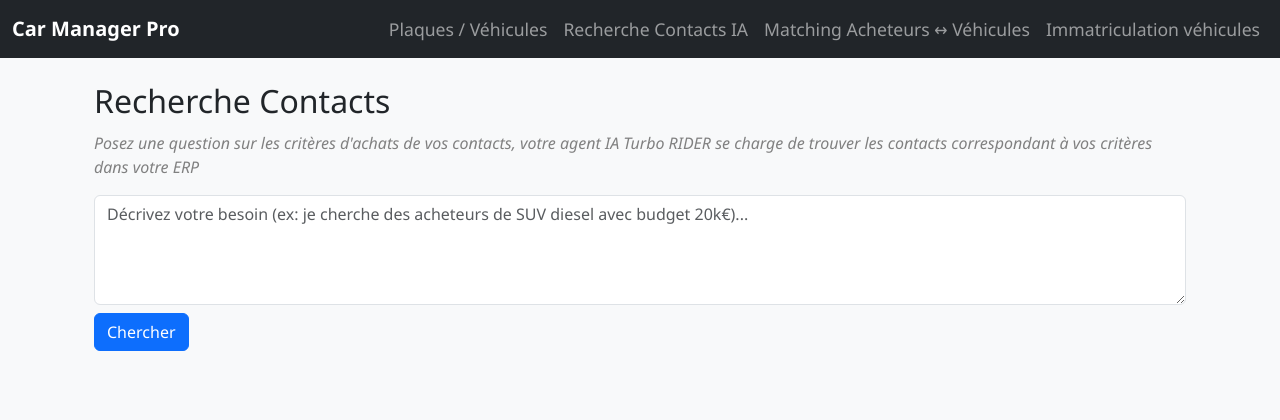
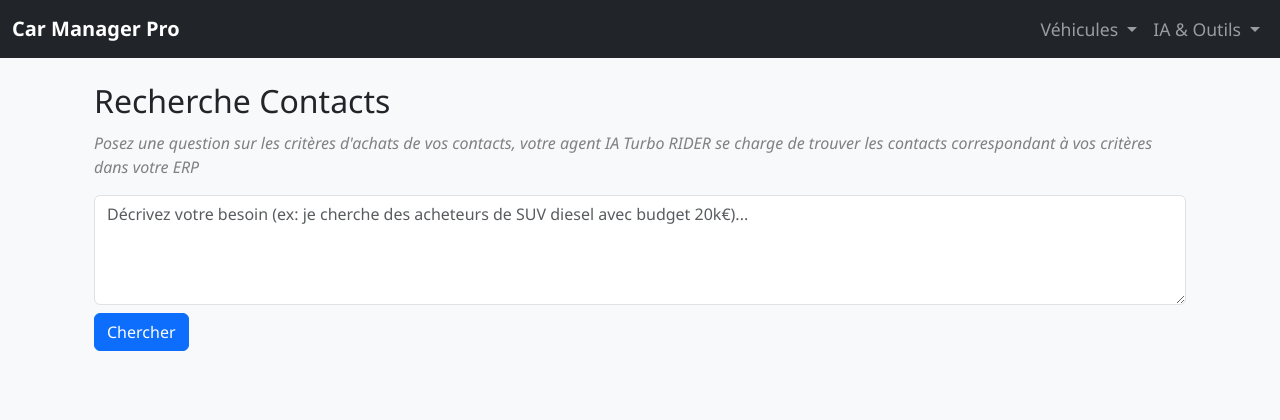
Before and after one commit to Jeffribouchon/pcb-carmanagerpro-docker, a Flask app: page /ai-contacts in a window 1280 px wide. Shown: the top 420 px of the page. Run offline with Flask 3, Linux system fonts and the light colour scheme; parts of the project's set-up code (start-up, migrations or seed data) failed here and were passed over.

Commit message:
Update layout.html

```diff
--- a/templates/layout.html
+++ b/templates/layout.html
@@ -30,20 +30,34 @@
                     aria-controls="navbarNav" aria-expanded="false" aria-label="Toggle navigation">
                 <span class="navbar-toggler-icon"></span>
             </button>
+
             <div class="collapse navbar-collapse" id="navbarNav">
                 <ul class="navbar-nav ms-auto">
-                    <li class="nav-item">
-                        <a class="nav-link" href="{{ url_for('vehicles') }}">Plaques / Véhicules</a>
+
+                    <!-- Groupe Véhicules -->
+                    <li class="nav-item dropdown">
+                        <a class="nav-link dropdown-toggle" href="#" id="vehiculesDropdown" role="button"
+                           data-bs-toggle="dropdown" aria-expanded="false">
+                            Véhicules
+                        </a>
+                        <ul class="dropdown-menu dropdown-menu-dark" aria-labelledby="vehiculesDropdown">
+                            <li><a class="dropdown-item" href="{{ url_for('vehicles') }}">Plaques / Véhicules</a></li>
+                            <li><a class="dropdown-item" href="{{ url_for('immat_import') }}">Immatriculation véhicules</a></li>
+                        </ul>
                     </li>
-                    <li class="nav-item">
-                        <a class="nav-link" href="{{ url_for('ai_contacts') }}">Recherche Contacts IA</a>
+
+                    <!-- Groupe IA -->
+                    <li class="nav-item dropdown">
+                        <a class="nav-link dropdown-toggle" href="#" id="iaDropdown" role="button"
+                           data-bs-toggle="dropdown" aria-expanded="false">
+                            IA & Outils
+                        </a>
+                        <ul class="dropdown-menu dropdown-menu-dark" aria-labelledby="iaDropdown">
+                            <li><a class="dropdown-item" href="{{ url_for('ai_contacts') }}">Recherche Contacts IA</a></li>
+                            <li><a class="dropdown-item" href="{{ url_for('matching') }}">Matching Acheteurs ↔ Véhicules</a></li>
+                        </ul>
                     </li>
-                    <li class="nav-item">
-                        <a class="nav-link" href="{{ url_for('matching') }}">Matching Acheteurs ↔ Véhicules</a>
-                    </li>
-                    <li class="nav-item">
-                        <a class="nav-link" href="{{ url_for('immat_import') }}">Immatriculation véhicules</a>
-                    </li>
+
                 </ul>
             </div>
         </div>
```
